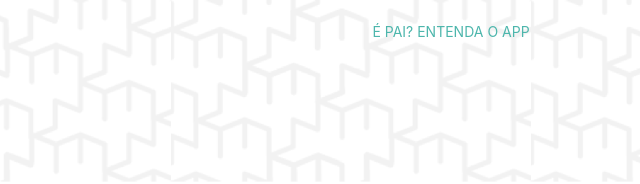
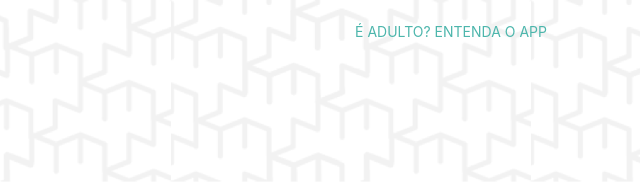
Before and after one commit to IgorSFA/mar-pequenos-artistas, a browser extension: page index.html in a window 1280 px wide. Shown: the part 360-544 px from the top of the page, 189-829 px from the left. Drawn offline with nearby package versions, Linux system fonts and the light colour scheme.

Commit message:
changing message

```diff
--- a/index.html
+++ b/index.html
@@ -32,7 +32,7 @@
 		</div>
 		<div class="row">
 			<div class="col s12 center">
-				 <a id="pai" class="waves-effect waves-teal btn-flat teal-text text-lighten-2">É PAI? ENTENDA O APP</a>
+				 <a id="pai" class="waves-effect waves-teal btn-flat teal-text text-lighten-2">É ADULTO? ENTENDA O APP</a>
 			</div>
 		</div>
 	</div>
```
